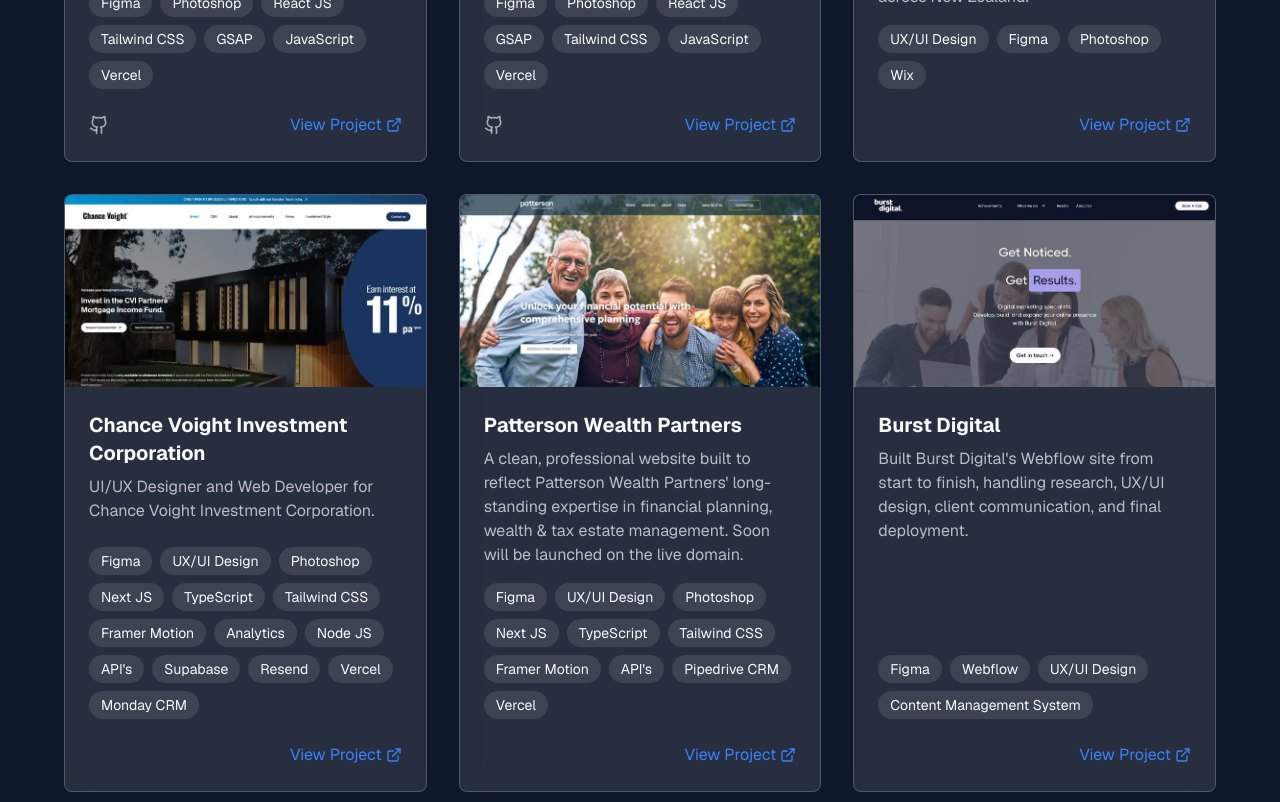
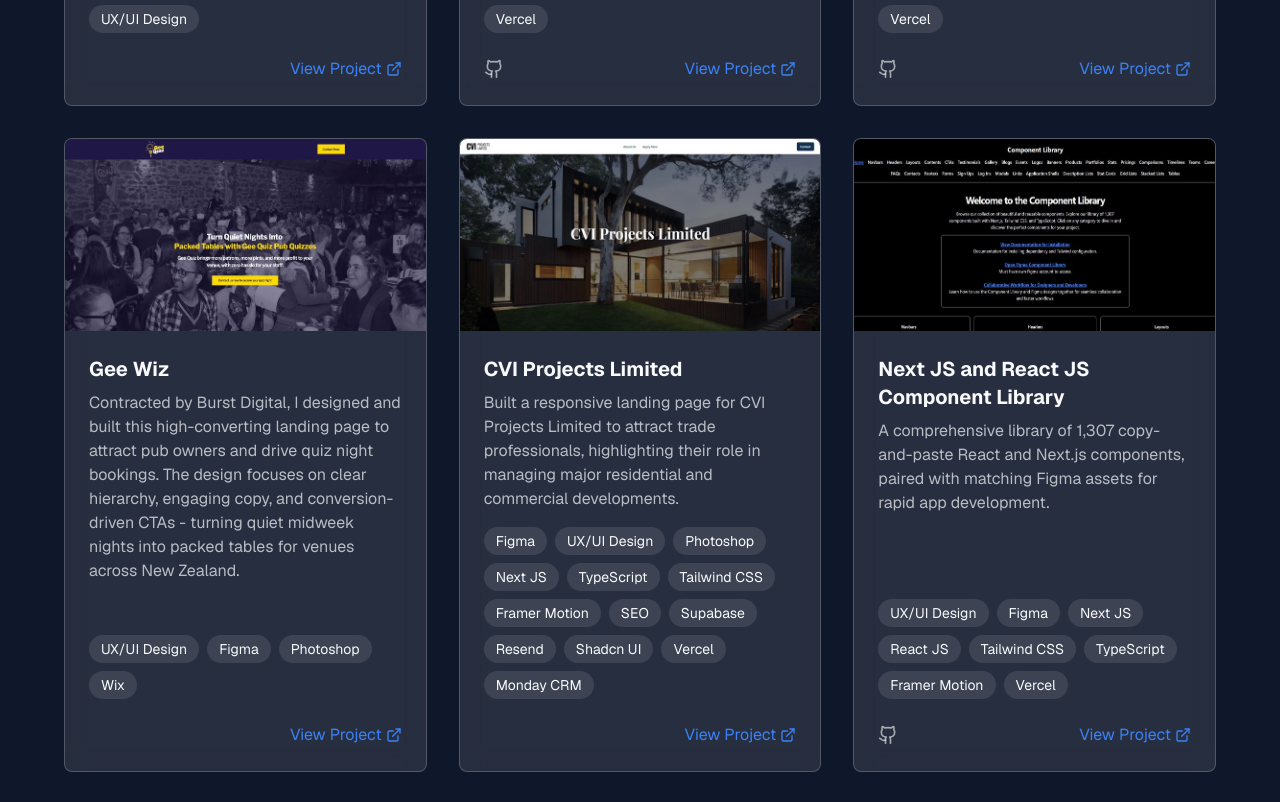
Before and after one commit to Vader1970/danielwillkeyportfolioprotype, a Next.js app: page / in a window 1280 px wide. Shown: the part 4560-5362 px from the top of the page. Built offline with nearby package versions, Linux system fonts and the light colour scheme.

Commit message:
resume projects update

```diff
--- a/src/constants/projects.ts
+++ b/src/constants/projects.ts
@@ -1,6 +1,16 @@
 import { Project } from "@/types/projects";
 
 export const projects: Project[] = [
+  {
+    title: "INNLIST Holiday Homes",
+    description:
+      "Designed in Figma and hand-coded within Rocketspark using HTML5, CSS3 and JavaScript to overcome platform limitations. The result is a fast, conversion-focused landing page that the client now wants to add to their main website.",
+    image: "/images/innlist-landing.webp",
+    categories: ["ui", "frontend"],
+    tools: ["Figma", "HTML5", "CSS3", "JavaScript", "Rocketspark"],
+    liveUrl: "https://www.innlist.co.nz/landing-page/",
+    type: "client"
+  },
   // {
   //   title: "Burst Digital Landing Page",
   //   description:
@@ -124,45 +134,45 @@
     image: "/images/gee-quiz.webp",
     categories: ["ui", "frontend"],
     tools: ["UX/UI Design", "Figma", "Photoshop", "Wix"],
-    liveUrl: "https://danielwilkey.wixsite.com/gee-quiz",
+    liveUrl: "https://www.geequiz.co.nz/landing-page",
     type: "client",
   },
-  // {
-  //   title: "CVI Projects Limited",
-  //   description:
-  //     "Built a responsive landing page for CVI Projects Limited to attract trade professionals, highlighting their role in managing major residential and commercial developments.",
-  //   image: "/images/cvi-projects.webp",
-  //   categories: ["ui", "frontend"],
-  //   tools: [
-  //     "Figma",
-  //     "UX/UI Design",
-  //     "Photoshop",
-  //     "Next JS",
-  //     "TypeScript",
-  //     "Tailwind CSS",
-  //     "Framer Motion",
-  //     "SEO",
-  //     "Supabase",
-  //     "Resend",
-  //     "Shadcn UI",
-  //     "Vercel",
-  //     "Monday CRM"
-  //   ],
-  //   liveUrl: "https://www.cviprojects.com/",
-  //   type: "client",
-  // },
+  {
+    title: "CVI Projects Limited",
+    description:
+      "Built a responsive landing page for CVI Projects Limited to attract trade professionals, highlighting their role in managing major residential and commercial developments.",
+    image: "/images/cvi-projects.webp",
+    categories: ["ui", "frontend"],
+    tools: [
+      "Figma",
+      "UX/UI Design",
+      "Photoshop",
+      "Next JS",
+      "TypeScript",
+      "Tailwind CSS",
+      "Framer Motion",
+      "SEO",
+      "Supabase",
+      "Resend",
+      "Shadcn UI",
+      "Vercel",
+      "Monday CRM"
+    ],
+    liveUrl: "https://www.cviprojects.com/",
+    type: "client",
+  },
 
-  // {
-  //   title: "Next JS and React JS Component Library",
-  //   description:
-  //     "A comprehensive library of 1,307 copy-and-paste React and Next.js components, paired with matching Figma assets for rapid app development.",
-  //   image: "/images/components-library.webp",
-  //   categories: ["frontend", "backend"],
-  //   tools: ["UX/UI Design", "Figma", "Next JS", "React JS", "Tailwind CSS", "TypeScript", "Framer Motion", "Vercel"],
-  //   // githubUrl: "https://github.com/Vader1970/components-library/tree/main",
-  //   liveUrl: "https://nextjs-components-library.vercel.app/",
-  //   type: "client",
-  // },
+  {
+    title: "Next JS and React JS Component Library",
+    description:
+      "A comprehensive library of 1,307 copy-and-paste React and Next.js components, paired with matching Figma assets for rapid app development.",
+    image: "/images/components-library.webp",
+    categories: ["frontend", "backend"],
+    tools: ["UX/UI Design", "Figma", "Next JS", "React JS", "Tailwind CSS", "TypeScript", "Framer Motion", "Vercel"],
+    githubUrl: "https://github.com/Vader1970/components-library/tree/main",
+    liveUrl: "https://nextjs-components-library.vercel.app/",
+    type: "client",
+  },
   {
     title: "Chance Voight Investment Corporation",
     description: "UI/UX Designer and Web Developer for Chance Voight Investment Corporation.",
```
Also changed, not shown: public/images/innlist-landing.webp (added).
